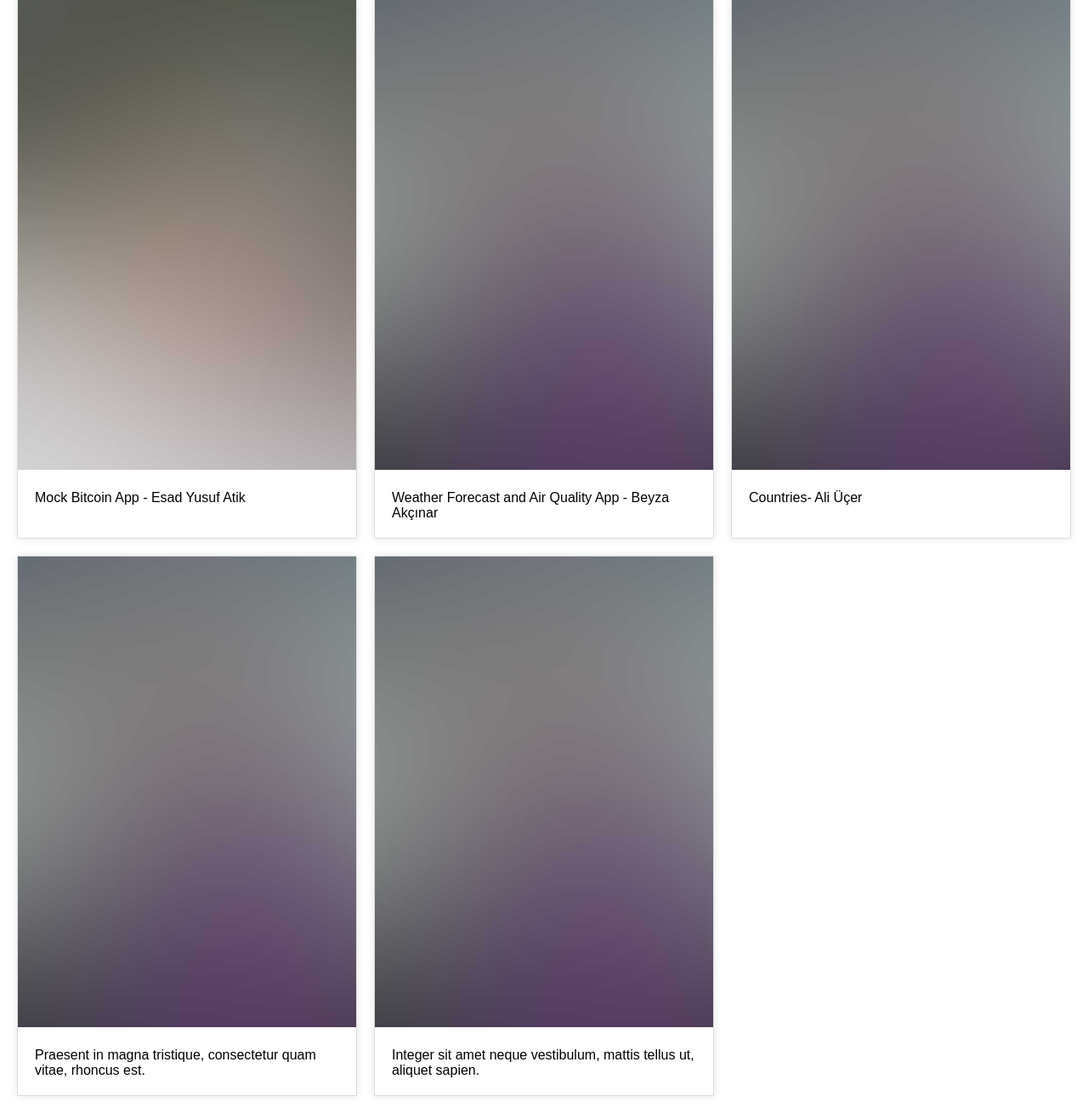
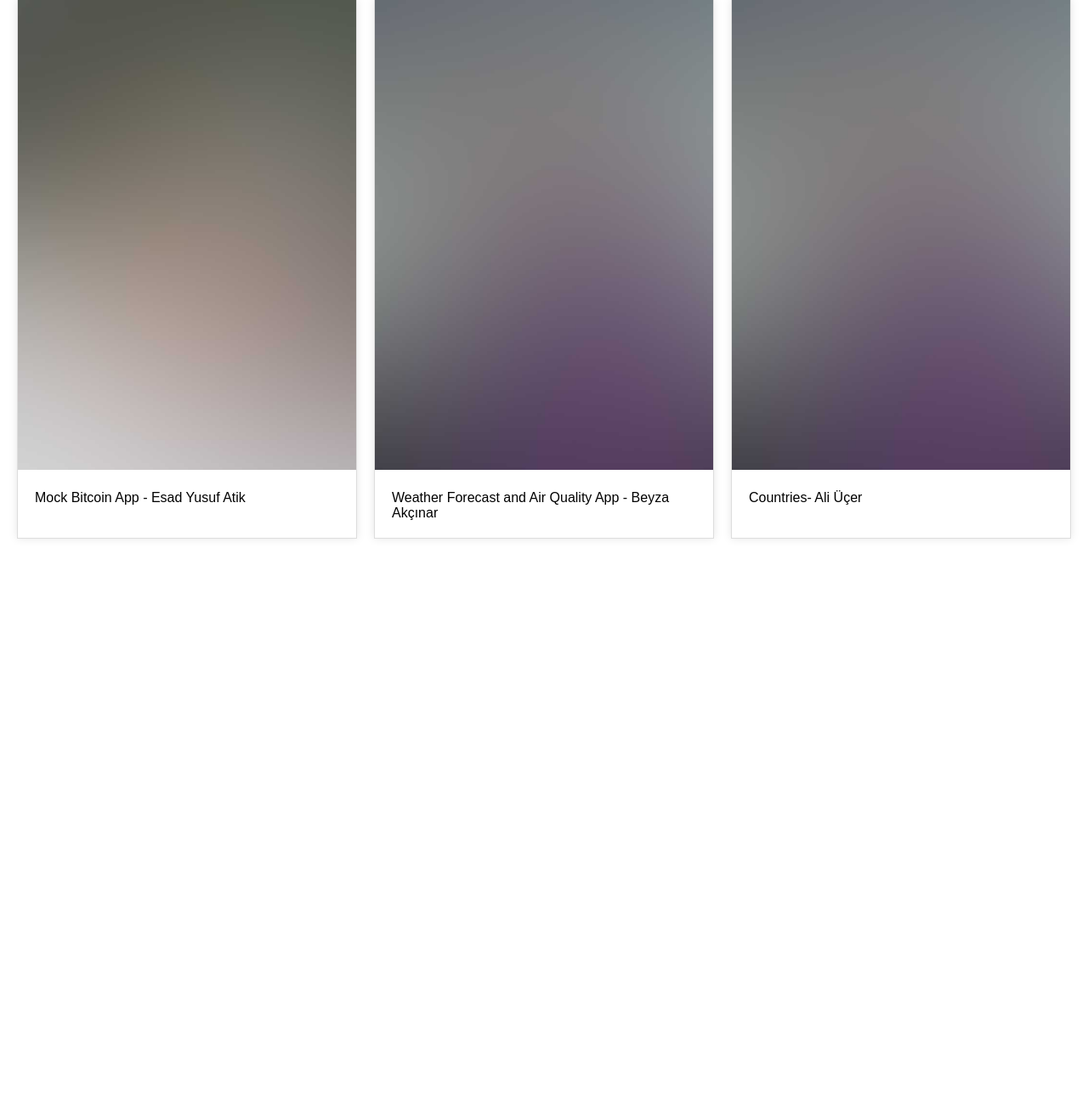
Before and after one commit to bounswe/bounswe2023group3, a Django app: page / in a window 1280 px wide. Shown: the part 1410-2720 px from the top of the page at 85% size. After the commit the page ends 2044 px from the top, so only its background shows below. Run offline with Django 4.2, Linux system fonts and the light colour scheme.

Commit message:
last commit

```diff
--- a/practice-app/predictionPoll/home/templates/index.html
+++ b/practice-app/predictionPoll/home/templates/index.html
@@ -46,14 +46,6 @@
           <a href="./countries"><img src="../static/images/image9.jpg" alt="Blog Post 9"></a>
           <p>Countries- Ali Üçer</p>
         </article>
-        <article>
-          <a href="./index.html"><img src="../static/images/image10.jpg" alt="Blog Post 10"></a>
-          <p>Praesent in magna tristique, consectetur quam vitae, rhoncus est.</p>
-        </article>
-        <article>
-          <a href="./index.html"><img src="../static/images/image11.jpg" alt="Blog Post 11"></a>
-          <p>Integer sit amet neque vestibulum, mattis tellus ut, aliquet sapien.</p>
-        </article>
       </section>
     </main>
   </body>
```
Also changed, not shown: 1 other file.
